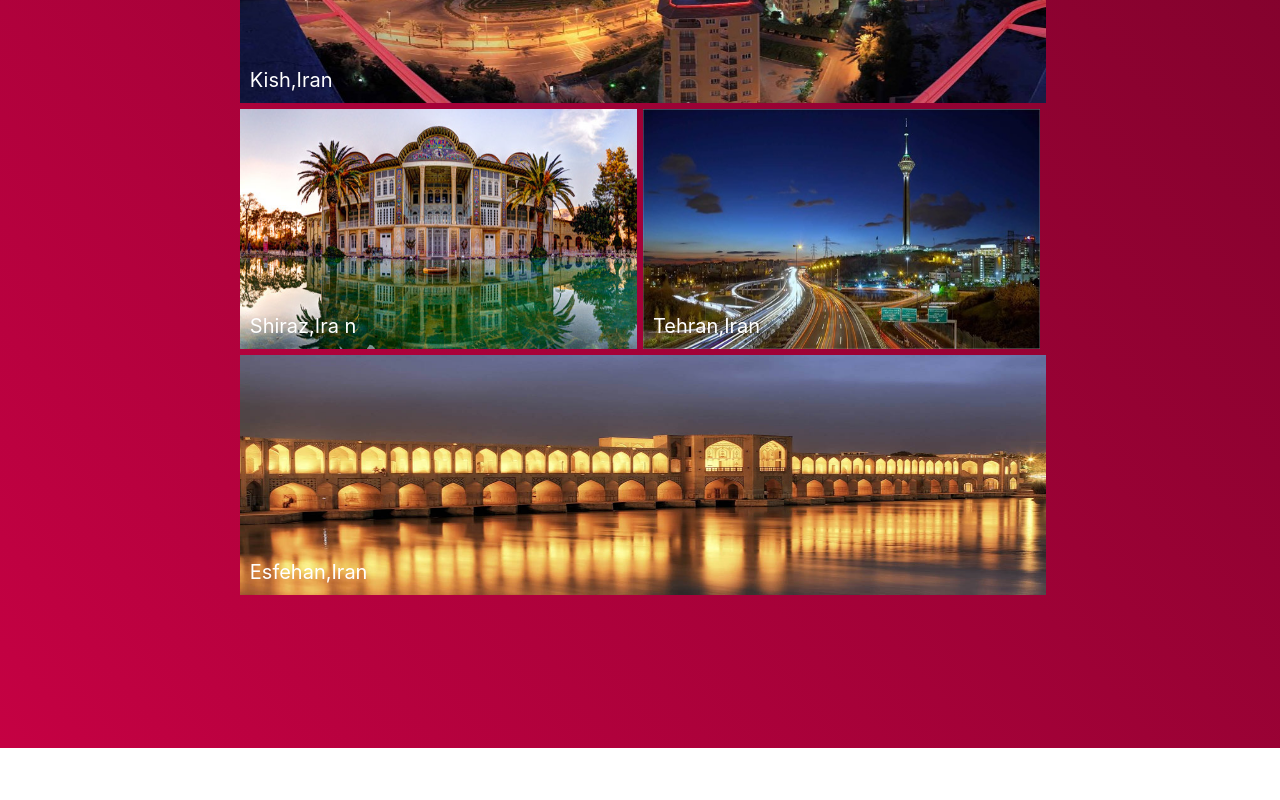
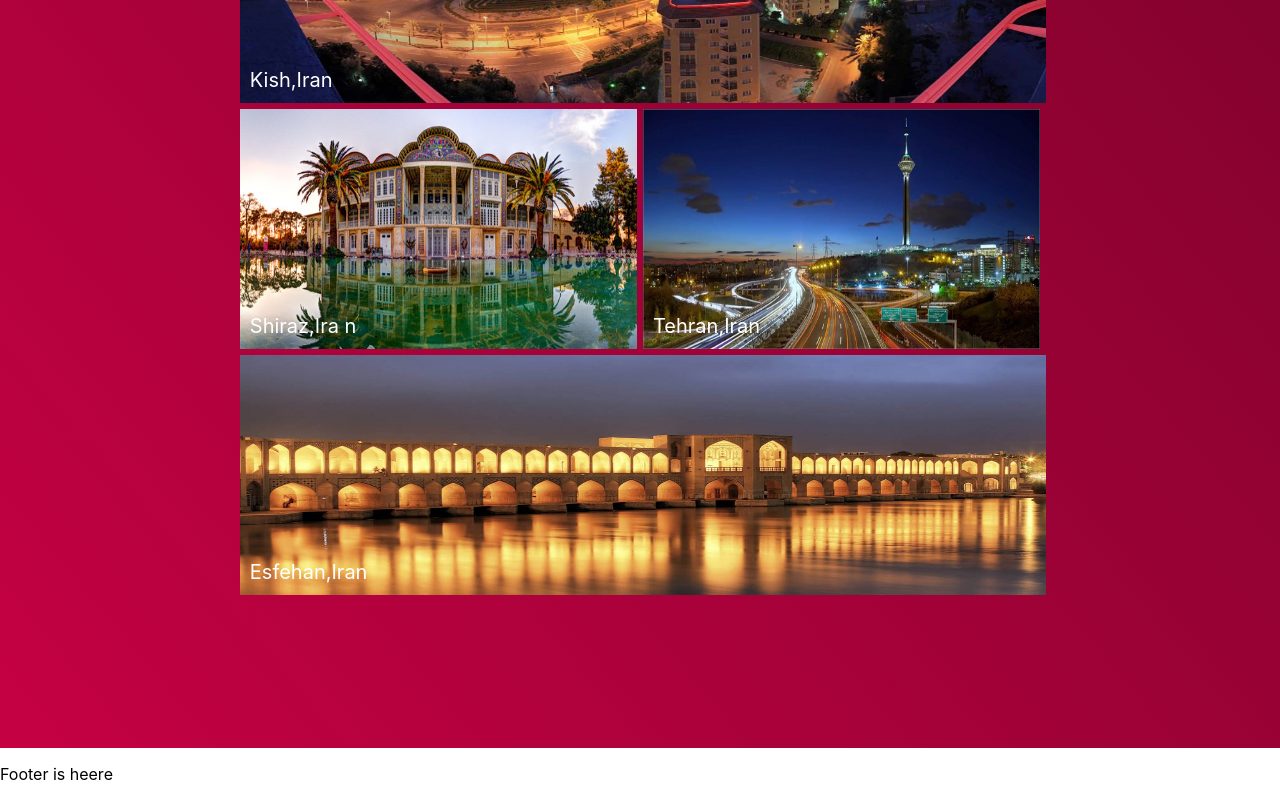
Before and after one commit to arasico/vilaapp, a React (Create React App) app: page / in a window 1280 px wide. Shown: the part 1854-2654 px from the top of the page. Before the commit the page ends 2602 px from the top, so only its background shows below. Built offline with nearby package versions, Linux system fonts and the light colour scheme.

Commit message:
footer is added

```diff
--- /dev/null
+++ b/src/en/components/footer/footer.js
@@ -0,0 +1,18 @@
+import React, {Component} from 'react';
+
+
+class FooterComponent extends Component {
+    constructor(props) {
+        super(props);
+        this.state = {  }
+    }
+    render() {
+        return (
+            <div>
+                <p>Footer is heere</p>
+            </div>
+         );
+    }
+}
+
+export default FooterComponent;
--- a/src/en/container/index/index.js
+++ b/src/en/container/index/index.js
@@ -6,6 +6,7 @@ import Header from '../../components/header/header'
 import SaerchBox from '../../components/search-index/searchIndex'
 import EnjoyHousing from './enjoyHousing';
 import WelcomeHome from './welcomeHome';
+import FooterComponent from '../../components/footer/footer';
 
 
 class Index extends Component {
@@ -20,9 +21,9 @@ class Index extends Component {
 
                     <Header />
 
-                        <div className="search-box-container">
-                            <SaerchBox />
-                        </div>
+                    <div className="search-box-container">
+                        <SaerchBox />
+                    </div>
 
                 </div>
 
@@ -32,6 +33,9 @@ class Index extends Component {
 
                 {/* Welcome home — anywhere, anytime */}
                 <WelcomeHome />
+
+                {/* Footer compoennt  */}
+                <FooterComponent />
             </div>
 
          );
```
Also changed, not shown: src/en/components/footer/style.css (added).
